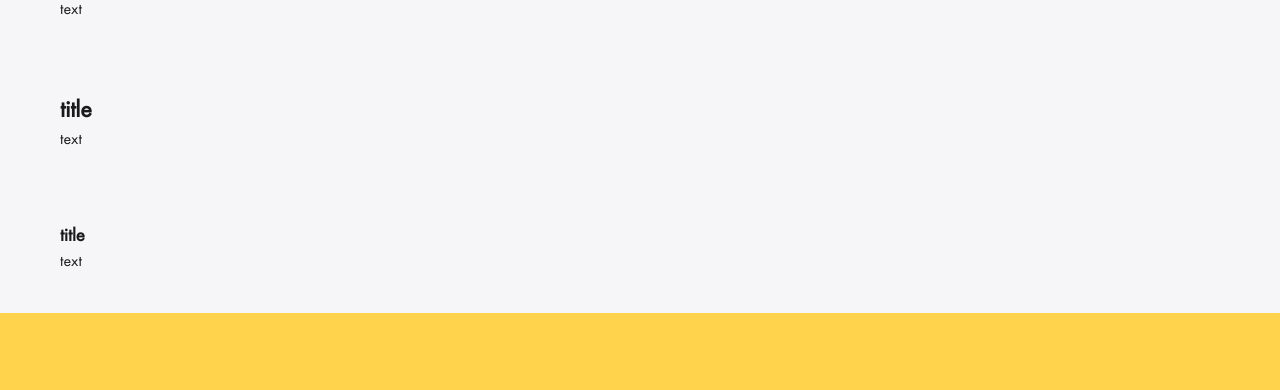
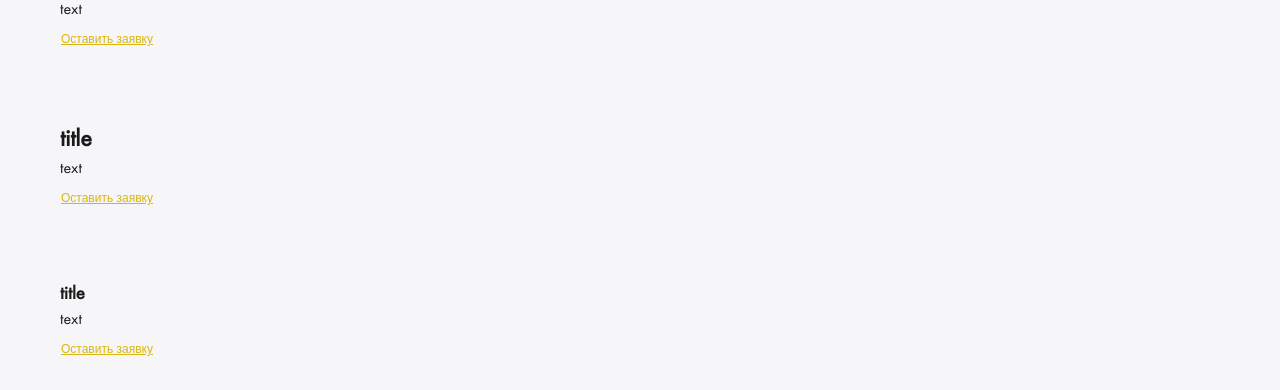
Before and after one commit to Alexander-Guzhvin/maxtech, a plain HTML site: page post.html in a window 1280 px wide. Shown: the part 205-595 px from the top of the page. Drawn offline with nearby package versions, Linux system fonts and the light colour scheme; a web font is replaced by a local one.

Commit message:
Add files via upload

```diff
--- a/post.html
+++ b/post.html
@@ -39,10 +39,19 @@
         <div class="home-post__container _container">
             <h1 class="home-post__h1">title</h1>
             <div class="home-post__text">text</div>
+            <form action="">
+              <button class="home-post__btn">Оставить заявку</button>
+            </form>
             <h2 class="home-post__h2">title</h2>
             <div class="home-post__text">text</div>
+            <form action="">
+              <button class="home-post__btn">Оставить заявку</button>
+            </form>
             <h3 class="home-post__h3">title</h3>
             <div class="home-post__text">text</div>
+            <form action="">
+              <button class="home-post__btn">Оставить заявку</button>
+            </form>
         </div>
     </div>
     <footer class="footer">
--- a/style.css
+++ b/style.css
@@ -1055,6 +1055,28 @@ content: '';
   transition: transform 0.3s ease 0s;
   transition: transform 0.3s ease 0s, -webkit-transform 0.3s ease 0s;
 }
+
+
+
+
+
+
+
+
+.home-post__btn{
+  text-decoration: underline;
+    color: #dbb611;
+    font-size: 12px;
+    font-weight: 400;
+    background: none;
+    border: none;
+    margin-left: -5px;
+    margin-top: 10px;
+    cursor: pointer;
+}
+
+
+
 @media (max-width: 1600px) and (min-width: 961px){
   .body__bg{
     top: -100px;
```
